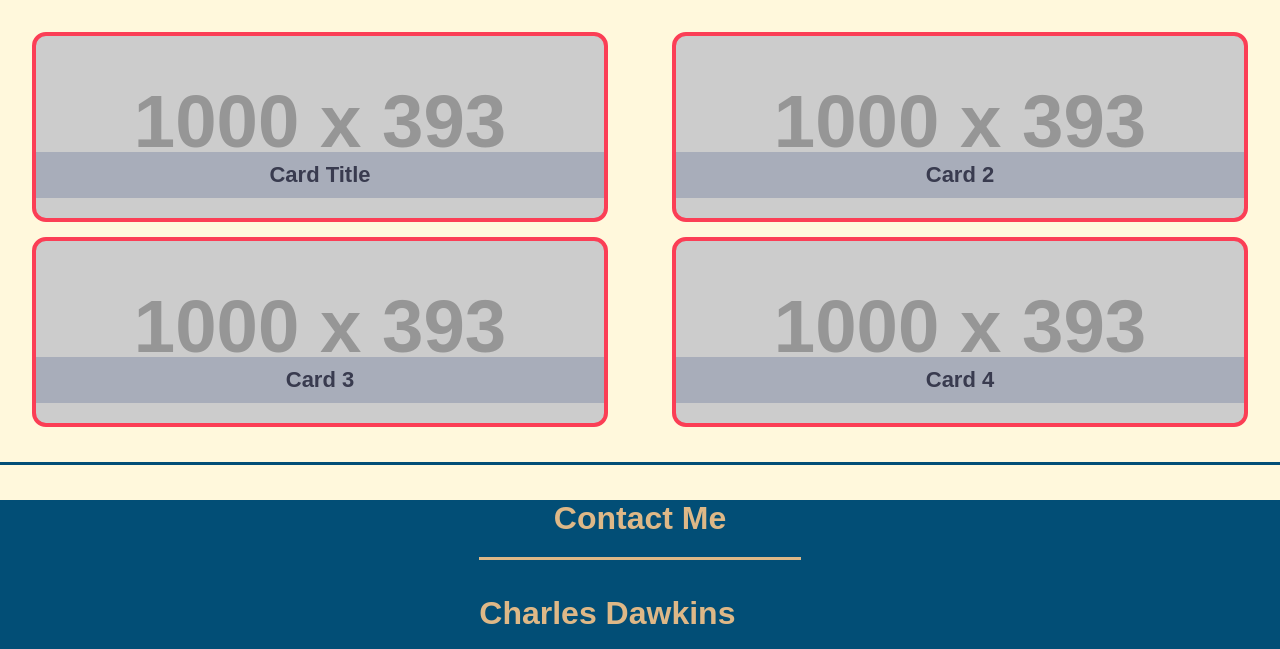
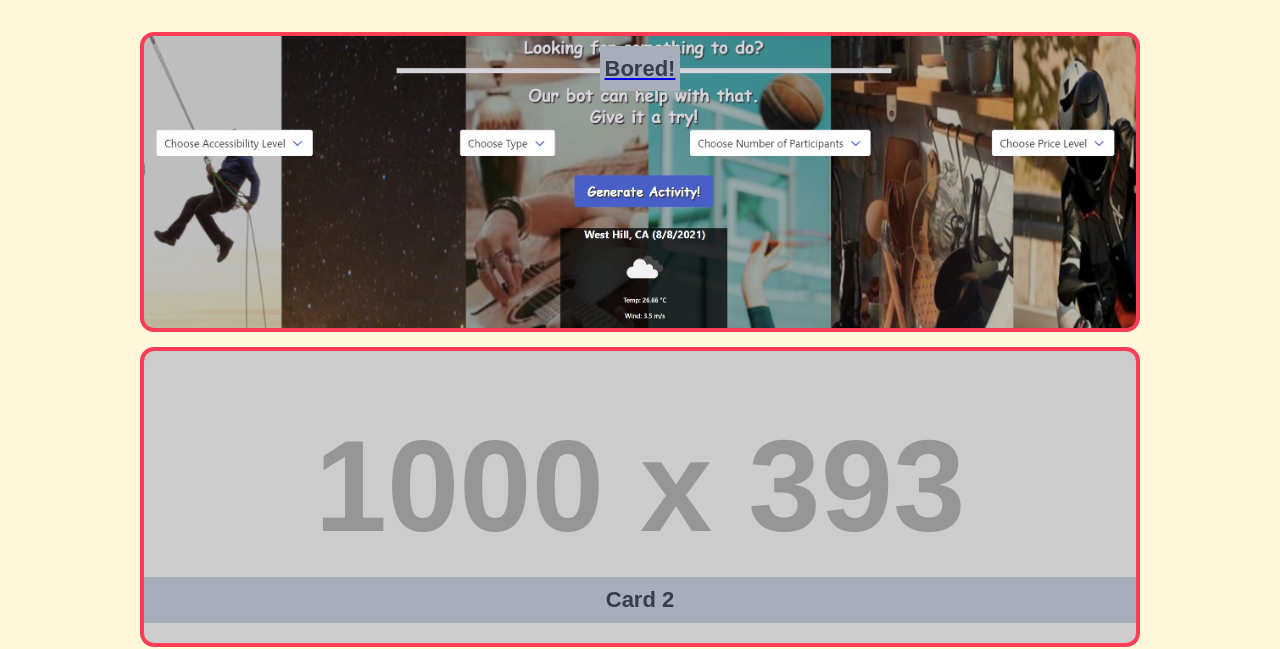
Before and after one commit to DawkC/Charles-Dawkins-Portfolio, a plain HTML site: page index.html in a window 1280 px wide. Shown: the part 738-1387 px from the top of the page. Drawn offline with Linux system fonts and the light colour scheme; placeholder pictures from the web are drawn by us.

Commit message:
updated for first project

```diff
--- a/assets/css/style.css
+++ b/assets/css/style.css
@@ -144,7 +144,7 @@ header nav li a:hover {
     margin-bottom: 15px;
 
     /* for files in local images folder, use url('../images/file-name.jpg') */
-    background-image: url('https://via.placeholder.com/1000/393b4f/fb3e55?text=Placeholder');
+    /* background-image: url('https://via.placeholder.com/1000/393b4f/fb3e55?text=Placeholder'); */
 
     /* tell background to fit box no matter what */
     background-size: cover;
@@ -162,6 +162,42 @@ header nav li a:hover {
     display: flex;
     flex-direction: column;
   }
+
+  #image1 {
+    background-image: url("../images/bored!.jpg");
+    background-color: #cccccc;
+    height: 300px;
+    width: 1000px;
+    background-position: center;
+    background-repeat: no-repeat;
+  }
+
+  #image2 {
+    background-image: url('https://via.placeholder.com/1000/393b4f/fb3e55?text=Placeholder');
+    background-color: #cccccc;
+    height: 300px;
+    width: 1000px;
+    background-position: center;
+    background-repeat: no-repeat;
+}
+
+  #image3 {
+    background-image: url('https://via.placeholder.com/1000/393b4f/fb3e55?text=Placeholder');
+    background-color: #cccccc;
+    height: 300px;
+    width: 1000px;
+    background-position: center;
+    background-repeat: no-repeat;
+}
+
+  #image4 {
+    background-image: url('https://via.placeholder.com/1000/393b4f/fb3e55?text=Placeholder');
+    background-color: #cccccc;
+    height: 300px;
+    width: 1000px;
+    background-position: center;
+    background-repeat: no-repeat;
+}
 
   .flex-item span {
     /* pushes element to bottom of flex item */
--- a/index.html
+++ b/index.html
@@ -56,16 +56,16 @@
         <div class="flex-row">
             <h2 class="section-title">My Work</h2>
             <div class="flex-container">
-                <div class="flex-item">
-                    <span>Card Title</span>
+                <div class="flex-item" id="image1">
+                    <a href="https://team4project1.github.io/Bored/"><span class="project-name">Bored!</span></a>
                 </div>
-                <div class="flex-item">
+                <div class="flex-item" id="image2">
                     <span>Card 2</span>
                 </div>
-                <div class="flex-item">
+                <div class="flex-item" id="image3">
                     <span>Card 3</span>
                 </div>
-                <div class="flex-item">
+                <div class="flex-item" id="image4">
                     <span>Card 4</span>
                 </div>
             </div>
```
Also changed, not shown: assets/images/bored!.jpg (added).
